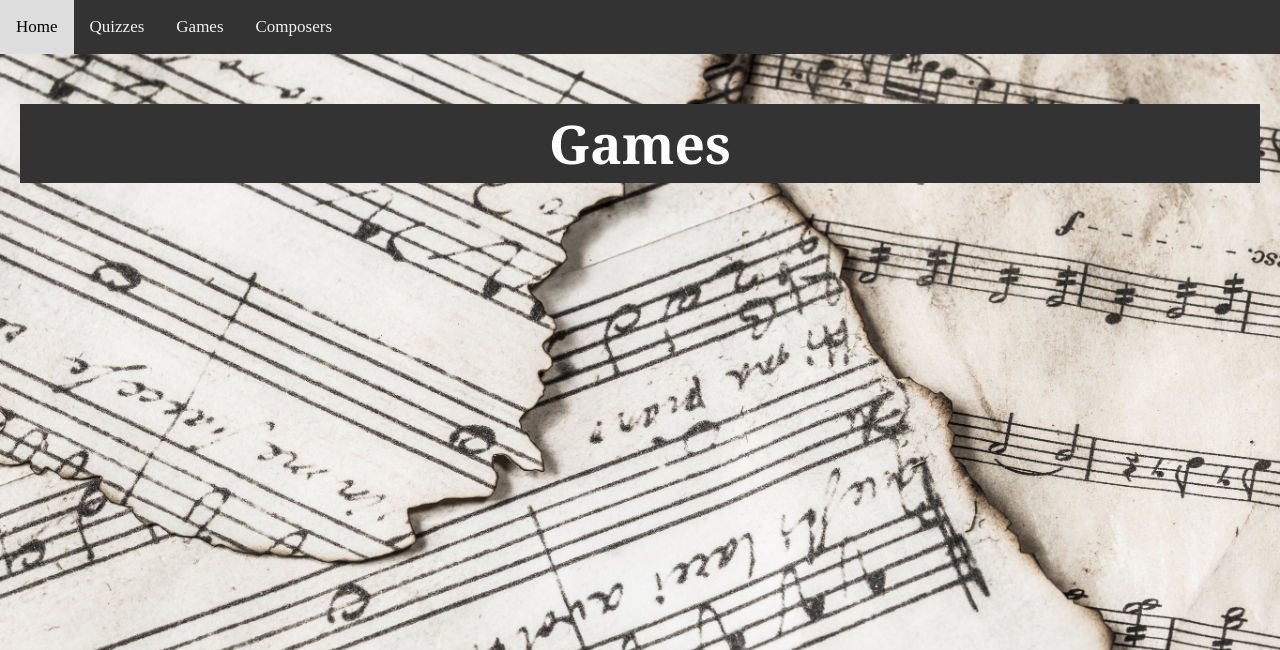
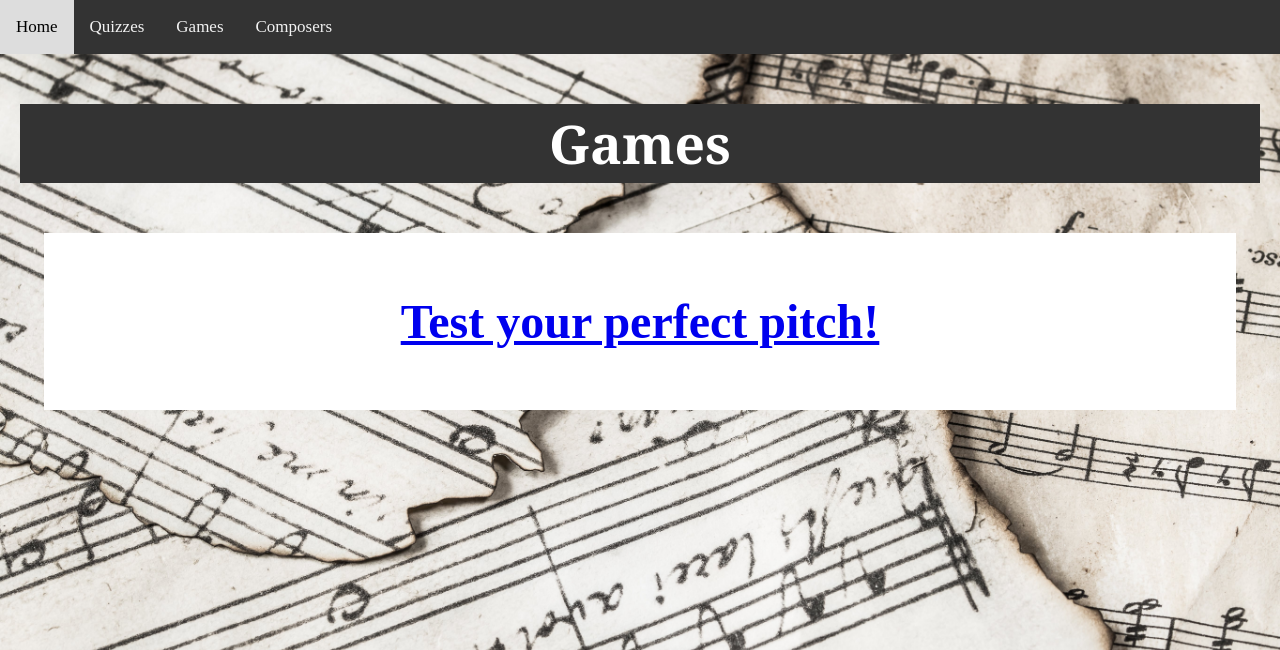
Before and after one commit to audreyyang25/MusicMania, a Flask app: page /games in a window 1280 px wide. Shown: the top 650 px of the page. Run offline with Flask 3, Linux system fonts and the light colour scheme; some libraries are stand-ins or nearby versions.

Commit message:
Update games.html

```diff
--- a/musicMania/templates/games.html
+++ b/musicMania/templates/games.html
@@ -9,4 +9,7 @@
 {% endblock %}
 
 {% block main %}
+    <div class = "card1">
+        <a href="pitch"><h1>Test your perfect pitch!</h1></a>
+    </div>
 {% endblock %}
```
